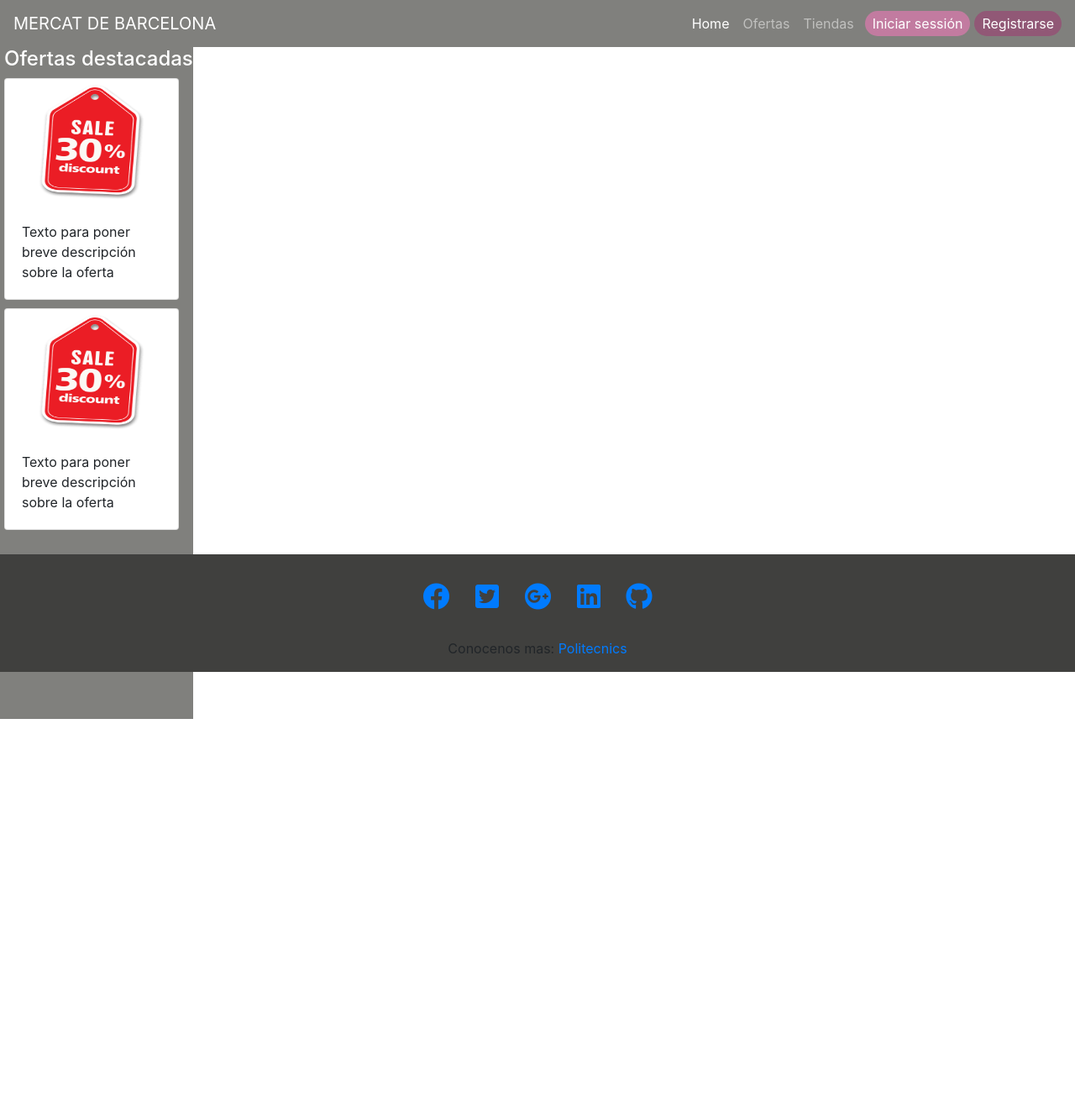
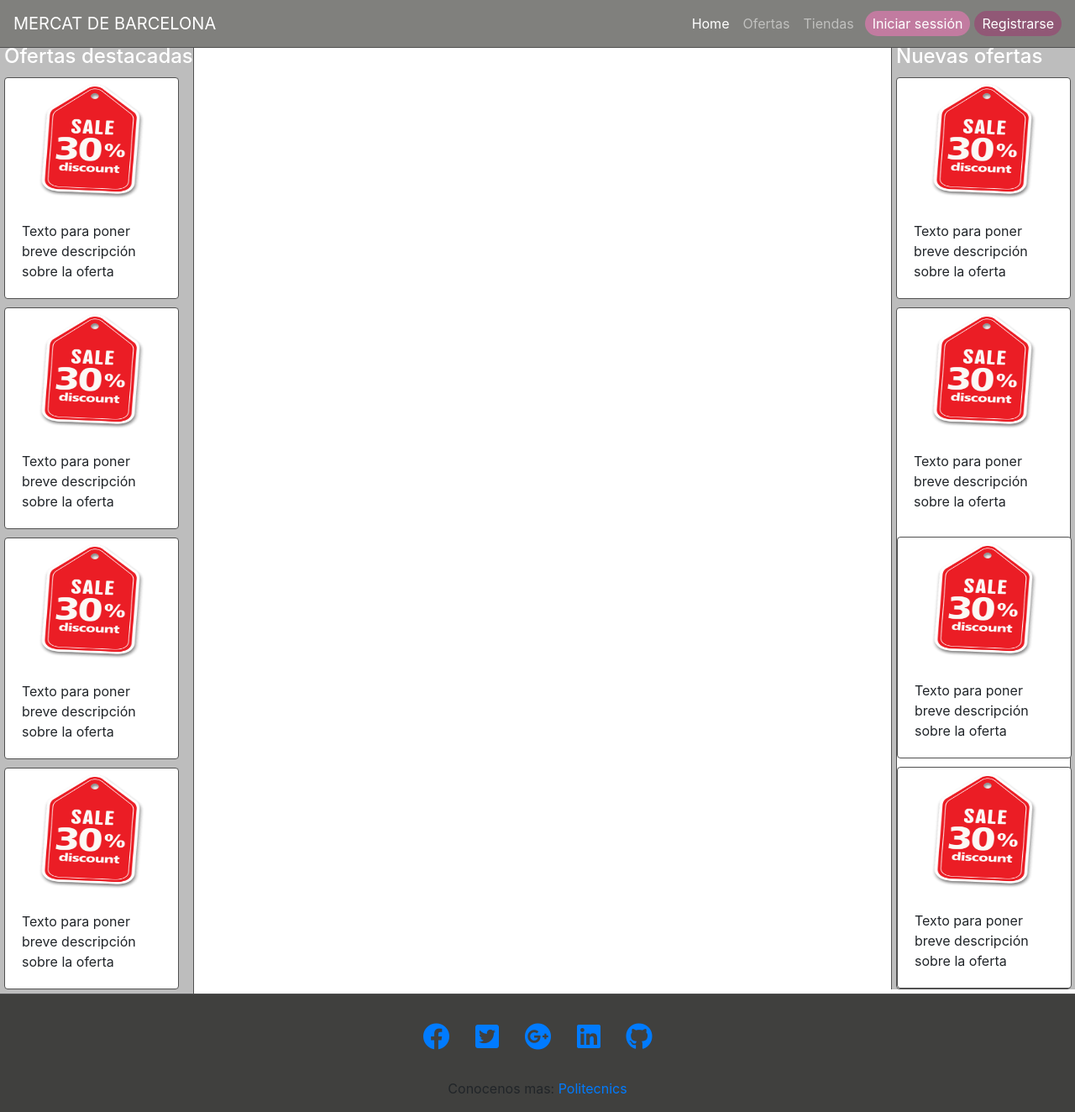
Before and after one commit to ericfernandez37/Projecte.github.io, a PHP site: page /landingpage.html in a window 1280 px wide. Shown: the whole page at 84% size. Before the commit the page ends 856 px from the top, so only its background shows below. Run offline with PHP 8.4, Linux system fonts and the light colour scheme.

Commit message:
Sidebar insertadas en la landing page

```diff
--- a/css/csslanding.css
+++ b/css/csslanding.css
@@ -1,13 +1,16 @@
-#noticias{
-    float: right;
-}
-
 #sidebar-container{
     min-height: 100vh;
-    background-color: #80807D;
+    background-color: #BDBDBD;
+    padding-top: 53px;
+    border-color: #505050 !important;
 }
 
 #Ofertas1{
+    margin-left: 5px;
+    color: #ffffff;
+}
+
+#Ofertas2{
     margin-left: 5px;
     color: #ffffff;
 }
@@ -18,4 +21,12 @@
 
 #cardoferta{
     margin-top: 10px;
+    border-color:  #505050 !important;
 }
+
+#newofer{
+    float: right;
+    position: fixed;
+    top: 0;
+    right: 0;
+}
--- a/css/micss.css
+++ b/css/micss.css
@@ -1,10 +1,12 @@
 #navbar{
     background-color: #80807D;
     color: #ffffff;
+    border-color: #505050 !important;
 }
 
 #footer{
     background-color: #40403E;
+    border-color: #505050 !important;
 }
 
 #botonregistr{
--- a/landingpage.html
+++ b/landingpage.html
@@ -12,83 +12,177 @@
   <body>
 
 
-    <nav class="navbar navbar-expand-lg navbar-dark" id="navbar">
+    <nav class="navbar navbar-expand-lg navbar-dark fixed-top border-bottom" id="navbar">
+
         <a class="navbar-brand" href="#">MERCAT DE BARCELONA</a>
+
         <button class="navbar-toggler" type="button" data-toggle="collapse" data-target="#navbarSupportedContent" aria-controls="navbarSupportedContent" aria-expanded="false" aria-label="Toggle navigation">
             <span class="navbar-toggler-icon"></span>
         </button>
 
         <div class="collapse navbar-collapse" id="navbarSupportedContent">
+
           <ul class="navbar-nav ml-auto topnav">
+
             <li class="nav-item active">
               <a class="nav-link" href="#">Home <span class="sr-only">(current)</span></a>
             </li>
+
             <li class="nav-item">
               <a class="nav-link" href="#">Ofertas</a>
             </li>
+
             <li class="nav-item">
               <a class="nav-link" href="#">Tiendas</a>
             </li>
+
             <li class="nav-item">
               <a class="nav-link btn text-white" type="button" href="#" data-toggle="modal" data-target="#myModal" id="botoniniciar">Iniciar sessión</a>
             </li>
+
             <li class="nav-item">
               <a class="nav-link btn text-white" type="button" href="#" data-toggle="modal" data-target="#myModal" id="botonregistnav">Registrarse</a>
             </li>
+
           </ul>
+
         </div>
     </nav>
 
 
+
     <div class="d-flex">
-      <div id="sidebar-container">
+
+      <div id="sidebar-container" class="border-right">
+
         <div id="Ofertas1">
+
           <h4>Ofertas destacadas</h4>
+
         </div>
+
         <div id="menu">
-          <div class="card" style="width: 13rem;">
+
+          <div class="card border" style="width: 13rem;" id="cardoferta">
+
             <img src="img/30-porciento.png" class="card-img-top" height="150px" width="100px">
+
             <div class="card-body">
+
               <p class="card-text">Texto para poner breve descripción sobre la oferta</p>
+
             </div>
+
           </div>
-          <div class="card" id="cardoferta" style="width: 13rem;">
+
+          <div class="card border" id="cardoferta" style="width: 13rem;">
+
             <img src="img/30-porciento.png" class="card-img-top" height="150px" width="100px">
+
             <div class="card-body">
+
               <p class="card-text">Texto para poner breve descripción sobre la oferta</p>
+
             </div>
+
           </div>
+
+          <div class="card border" id="cardoferta" style="width: 13rem;">
+
+            <img src="img/30-porciento.png" class="card-img-top" height="150px" width="100px">
+
+            <div class="card-body">
+
+              <p class="card-text">Texto para poner breve descripción sobre la oferta</p>
+
+            </div>
+
+          </div>
+
+          <div class="card border" id="cardoferta" style="width: 13rem;">
+
+            <img src="img/30-porciento.png" class="card-img-top" height="150px" width="100px">
+
+            <div class="card-body">
+
+              <p class="card-text">Texto para poner breve descripción sobre la oferta</p>
+
             </div>
 
           </div>
 
         </div>
 
-      <!--
-      <div class="col-lg-8" id="noticias">
+          <div class="" id="newofer">
 
-        <div class="noticia1 col-sm-10">
-          <div class="card mb-3" style="max-width: 700px;">
-            <div class="row no-gutters">
-              <div class="col-md-4">
-                <img src="..." class="card-img" alt="...">
-              </div>
-              <div class="col-md-8">
-                <div class="card-body">
-                  <h5 class="card-title">Titulo noticia</h5>
-                  <p class="card-text">This is a wider card with supporting text below as a natural lead-in to additional content. This content is a little bit longer.</p>
-                </div>
-              </div>
-            </div>
-          </div>
-        </div>
-      </div>
-    -->
+            <div id="sidebar-container" class="border-left">
 
+              <div id="Ofertas2">
 
-      <div class="col-lg-2" id="ofertas2">
+                <h4>Nuevas ofertas</h4>
 
               </div>
+
+              <div id="menu">
+
+                <div class="card border" style="width: 13rem;" id="cardoferta">
+
+                  <img src="img/30-porciento.png" class="card-img-top" height="150px" width="100px">
+
+                  <div class="card-body">
+
+                    <p class="card-text">Texto para poner breve descripción sobre la oferta</p>
+
+                  </div>
+
+                </div>
+
+                <div class="card border" id="cardoferta" style="width: 13rem;">
+
+                  <img src="img/30-porciento.png" class="card-img-top" height="150px" width="100px">
+
+                  <div class="card-body">
+
+                    <p class="card-text">Texto para poner breve descripción sobre la oferta</p>
+
+                  </div>
+
+                  <div class="card border" id="cardoferta" style="width: 13rem;">
+
+                    <img src="img/30-porciento.png" class="card-img-top" height="150px" width="100px">
+
+                    <div class="card-body">
+
+                      <p class="card-text">Texto para poner breve descripción sobre la oferta</p>
+
+                    </div>
+
+                  </div>
+
+                  <div class="card border" id="cardoferta" style="width: 13rem;">
+
+                    <img src="img/30-porciento.png" class="card-img-top" height="150px" width="100px">
+
+                    <div class="card-body">
+
+                      <p class="card-text">Texto para poner breve descripción sobre la oferta</p>
+
+                    </div>
+
+                  </div>
+
+                </div>
+
+              </div>
+
+            </div>
+
+          </div>
+
+        </div>
+
+      </div>
+
     </div>
 
 
@@ -103,10 +197,8 @@
 
 
 
-
-
     <!-- Footer -->
-<footer class="page-footer font-small pt-4 fixed-bottom" id="footer">
+    <footer class="font-small pt-4 border-top" id="footer">
 
       <!-- Call to action -->
 
@@ -139,17 +231,6 @@
         </li>
       </ul>
       <!-- Social buttons -->
-
-    <!--
-    <ul class="list-unstyled list-inline text-center py-2">
-        <li class="list-inline-item">
-          <h5 class="mb-1">Registrate gratis!</h5>
-        </li>
-        <li class="list-inline-item">
-          <a href="#!" class="btn btn-rounded" id="botonregistr">Registrarse</a>
-        </li>
-      </ul>
-      -->
       <!-- Copyright -->
       <div class="footer-copyright text-center py-3">Conocenos mas:
         <a href="https://politecnics.barcelona/">Politecnics</a>
--- a/mercados.html
+++ b/mercados.html
@@ -12,7 +12,7 @@
   <body>
 
 
-    <nav class="navbar navbar-expand-lg navbar-dark" id="navbar">
+    <nav class="navbar navbar-expand-lg navbar-dark border-bottom" id="navbar">
         <a class="navbar-brand" href="#">MERCAT DE BARCELONA</a>
         <button class="navbar-toggler" type="button" data-toggle="collapse" data-target="#navbarSupportedContent" aria-controls="navbarSupportedContent" aria-expanded="false" aria-label="Toggle navigation">
             <span class="navbar-toggler-icon"></span>
```
Lines whose indentation alone changed are shown as unchanged.
